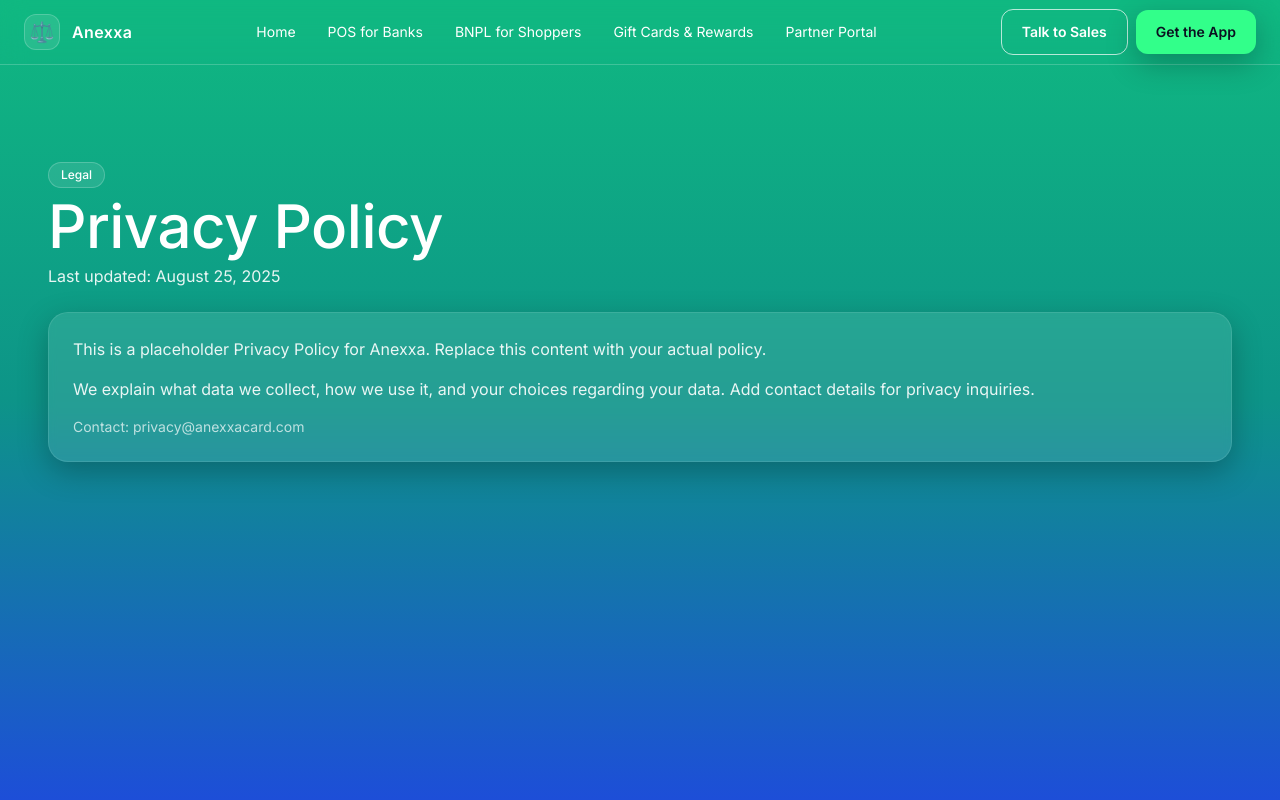
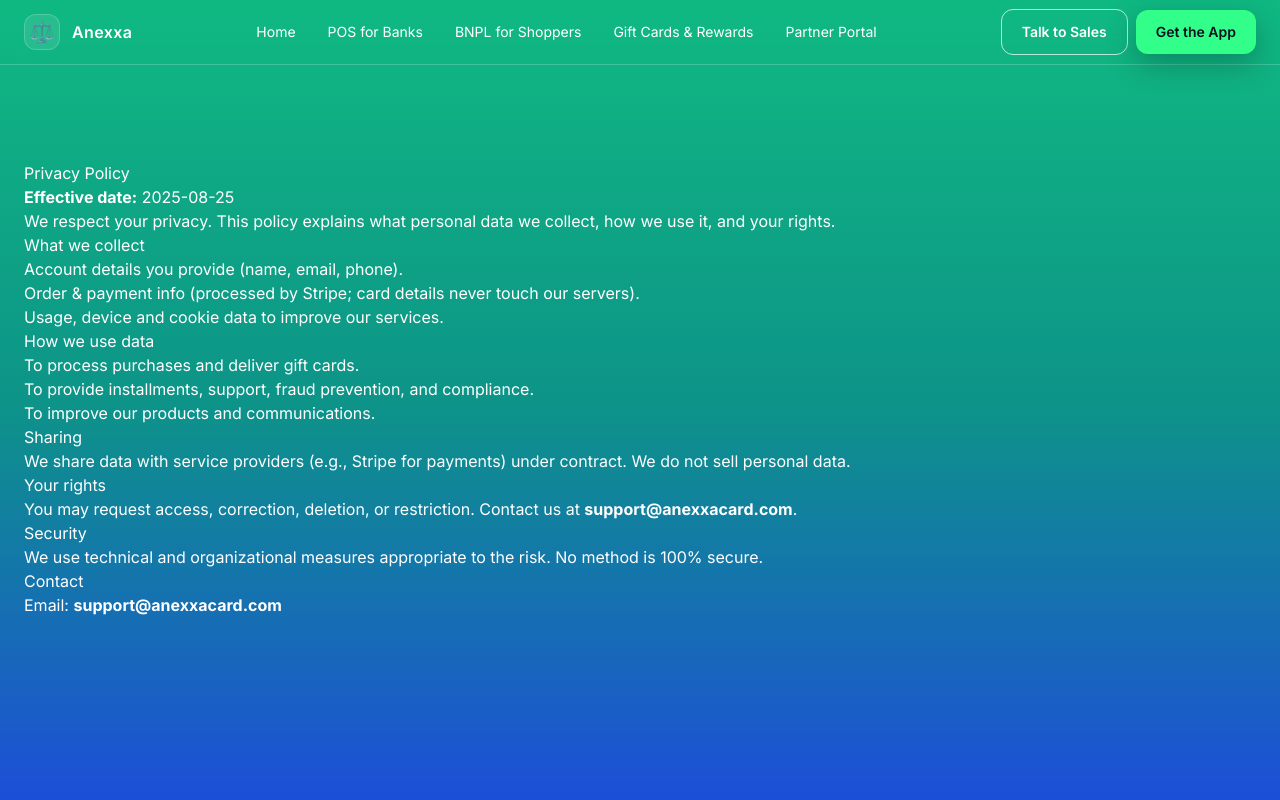
Before and after one commit to EylG2003/Anexxa-starter, a Next.js app: page /privacy in a window 1280 px wide. Shown: the top 800 px of the page. Built offline with nearby package versions, Linux system fonts and the light colour scheme.

Commit message:
feat(legal): add Privacy, Terms, Refunds pages and footer links; use SITE_URL in checkout

```diff
--- a/app/privacy/page.tsx
+++ b/app/privacy/page.tsx
@@ -1,21 +1,32 @@
-export const metadata = { title: 'Privacy Policy — Anexxa' }
+export const metadata = { title: "Privacy Policy — Anexxa" };
 
-export default function PrivacyPage() {
+export default function Page() {
+  const d = new Date();
   return (
-    <div className="section">
-      <div className="container-xl space-y-6">
-        <div className="space-y-2">
-          <p className="badge">Legal</p>
-          <h1 className="h1">Privacy Policy</h1>
-          <p className="p text-white/70">Last updated: August 25, 2025</p>
-        </div>
-
-        <div className="card p-6 space-y-4">
-          <p className="p">This is a placeholder Privacy Policy for Anexxa. Replace this content with your actual policy.</p>
-          <p className="p">We explain what data we collect, how we use it, and your choices regarding your data. Add contact details for privacy inquiries.</p>
-          <p className="small text-white/60">Contact: privacy@anexxacard.com</p>
-        </div>
-      </div>
-    </div>
-  )
+    <main className="section container-xl prose prose-invert">
+      <h1>Privacy Policy</h1>
+      <p><strong>Effective date:</strong> {d.toISOString().slice(0,10)}</p>
+      <p>We respect your privacy. This policy explains what personal data we collect, how we use it, and your rights.</p>
+      <h2>What we collect</h2>
+      <ul>
+        <li>Account details you provide (name, email, phone).</li>
+        <li>Order & payment info (processed by Stripe; card details never touch our servers).</li>
+        <li>Usage, device and cookie data to improve our services.</li>
+      </ul>
+      <h2>How we use data</h2>
+      <ul>
+        <li>To process purchases and deliver gift cards.</li>
+        <li>To provide installments, support, fraud prevention, and compliance.</li>
+        <li>To improve our products and communications.</li>
+      </ul>
+      <h2>Sharing</h2>
+      <p>We share data with service providers (e.g., Stripe for payments) under contract. We do not sell personal data.</p>
+      <h2>Your rights</h2>
+      <p>You may request access, correction, deletion, or restriction. Contact us at <strong>support@anexxacard.com</strong>.</p>
+      <h2>Security</h2>
+      <p>We use technical and organizational measures appropriate to the risk. No method is 100% secure.</p>
+      <h2>Contact</h2>
+      <p>Email: <strong>support@anexxacard.com</strong></p>
+    </main>
+  );
 }
--- a/app/refunds/page.tsx
+++ b/app/refunds/page.tsx
@@ -1,21 +1,22 @@
-export const metadata = { title: 'Refund Policy — Anexxa' }
-
+export const metadata = { title: "Refund Policy — Anexxa" };
 export default function RefundsPage() {
+  const d = new Date();
   return (
-    <div className="section">
-      <div className="container-xl space-y-6">
-        <div className="space-y-2">
-          <p className="badge">Legal</p>
-          <h1 className="h1">Refund Policy</h1>
-          <p className="p text-white/70">Last updated: August 25, 2025</p>
-        </div>
-
-        <div className="card p-6 space-y-4">
-          <p className="p">This is a placeholder Refund Policy for Anexxa. Replace with your actual refund and dispute terms.</p>
-          <p className="p">Describe eligibility for refunds, timelines, how to request a refund, and exceptions.</p>
-          <p className="small text-white/60">Contact: support@anexxacard.com</p>
-        </div>
-      </div>
-    </div>
-  )
+    <main className="section container-xl prose prose-invert">
+      <h1>Refund Policy</h1>
+      <p><strong>Effective date:</strong> {d.toISOString().slice(0,10)}</p>
+      <h2>Digital gift cards</h2>
+      <ul>
+        <li>Refunds are not guaranteed once a code is delivered or redeemed.</li>
+        <li>If a code is defective or cannot be redeemed, contact us within 14 days for replacement or refund review.</li>
+      </ul>
+      <h2>Installment purchases</h2>
+      <ul>
+        <li>If your purchase is cancelled before code delivery, we will reverse the charge or refund amounts paid.</li>
+        <li>Once a code is delivered, refunds depend on the brand’s policy and redemption status.</li>
+      </ul>
+      <h2>How to request</h2>
+      <p>Contact <strong>support@anexxacard.com</strong> with your order ID and details. We reply within 3–5 business days.</p>
+    </main>
+  );
 }
--- a/app/terms/page.tsx
+++ b/app/terms/page.tsx
@@ -1,21 +1,32 @@
-export const metadata = { title: 'Terms of Service — Anexxa' }
+export const metadata = { title: "Terms of Service — Anexxa" };
 
 export default function TermsPage() {
+  const d = new Date();
   return (
-    <div className="section">
-      <div className="container-xl space-y-6">
-        <div className="space-y-2">
-          <p className="badge">Legal</p>
-          <h1 className="h1">Terms of Service</h1>
-          <p className="p text-white/70">Last updated: August 25, 2025</p>
-        </div>
-
-        <div className="card p-6 space-y-4">
-          <p className="p">This is a placeholder Terms of Service for Anexxa. Replace with your binding terms.</p>
-          <p className="p">Include sections on eligibility, acceptable use, payments, refunds, disclaimers, and governing law.</p>
-          <p className="small text-white/60">Contact: legal@anexxacard.com</p>
-        </div>
-      </div>
-    </div>
-  )
+    <main className="section container-xl prose prose-invert">
+      <h1>Terms of Service</h1>
+      <p><strong>Effective date:</strong> {d.toISOString().slice(0,10)}</p>
+      <p>Welcome to Anexxa. By using our website and services, you agree to these Terms.</p>
+      <h2>Service</h2>
+      <ul>
+        <li>We sell gift cards and offer installments (“installment plan”) via our payment processor Stripe.</li>
+        <li>Eligibility and approval are subject to checks. We may refuse or cancel at our discretion.</li>
+      </ul>
+      <h2>Installments</h2>
+      <ul>
+        <li>When you choose an installment plan, you authorize recurring charges until the plan completes.</li>
+        <li>Missed payments may pause access to new purchases or incur late handling as allowed by law.</li>
+      </ul>
+      <h2>Refunds</h2>
+      <p>See our Refund Policy. Some brands’ gift cards may be non-refundable once delivered/redeemed.</p>
+      <h2>Acceptable use</h2>
+      <p>No fraud, abuse, or unlawful activity. We may suspend accounts violating these Terms.</p>
+      <h2>Limitation of liability</h2>
+      <p>To the extent permitted by law, we are not liable for indirect or incidental damages.</p>
+      <h2>Changes</h2>
+      <p>We may update these Terms. Continued use constitutes acceptance of changes.</p>
+      <h2>Contact</h2>
+      <p>Email: <strong>support@anexxacard.com</strong></p>
+    </main>
+  );
 }
--- a/components/Footer.tsx
+++ b/components/Footer.tsx
@@ -32,14 +32,14 @@ export default function Footer() {
         <div>
           <p className="font-semibold mb-3">Legal</p>
           <ul className="space-y-2 text-sm">
-            <li><a className="hover:underline" href="#">Terms</a></li>
-            <li><a className="hover:underline" href="#">Privacy</a></li>
-            <li><a className="hover:underline" href="#">Licensing</a></li>
+            <li><Link className="hover:underline" href="/terms">Terms</Link></li>
+            <li><Link className="hover:underline" href="/privacy">Privacy</Link></li>
+            <li><Link className="hover:underline" href="/refunds">Refunds</Link></li>
           </ul>
         </div>
       </div>
       <div className="container-xl py-6 text-xs text-white/50 border-t border-white/10">
-        © {new Date().getFullYear()} Anexxa. All rights reserved.
+        &copy; {new Date().getFullYear()} Anexxa. All rights reserved.
       </div>
     </footer>
   );
--- a/lib/stripe.ts
+++ b/lib/stripe.ts
@@ -29,4 +29,4 @@ export const getWebhookSecret = () =>
 // Site URL
 export const SITE_URL =
   process.env.NEXT_PUBLIC_SITE_URL ||
-  'http://localhost:3000';
+  'https://anexxa-starter-3imrhzr8i-judgegpts-projects.vercel.app';
```
